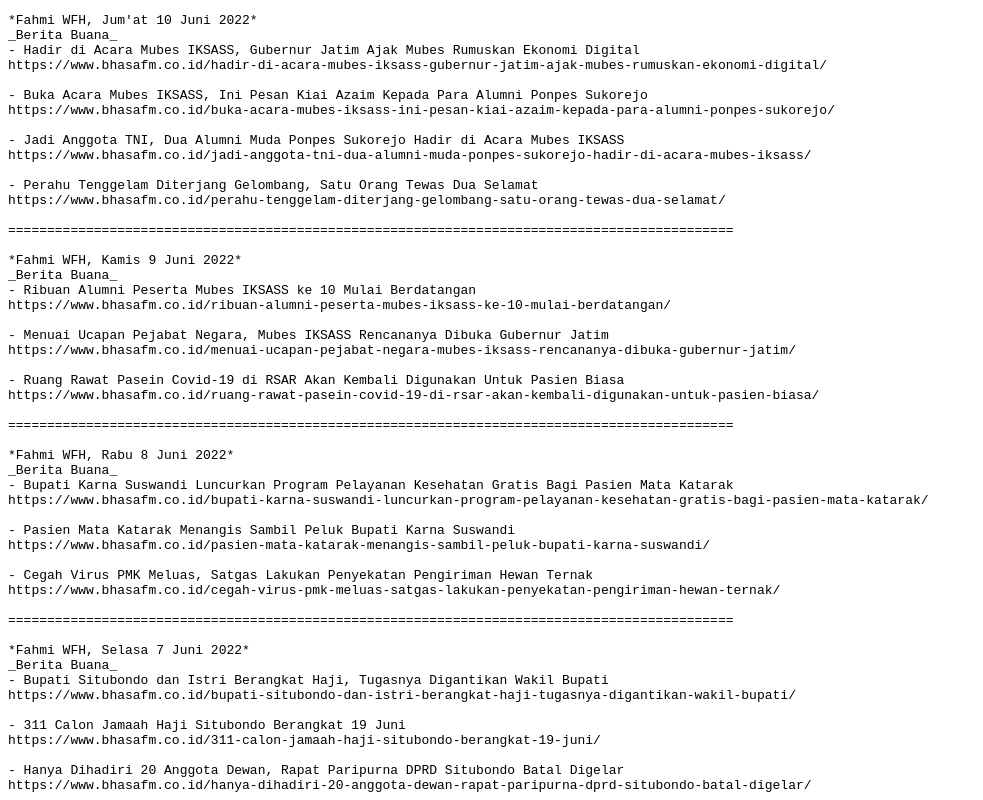
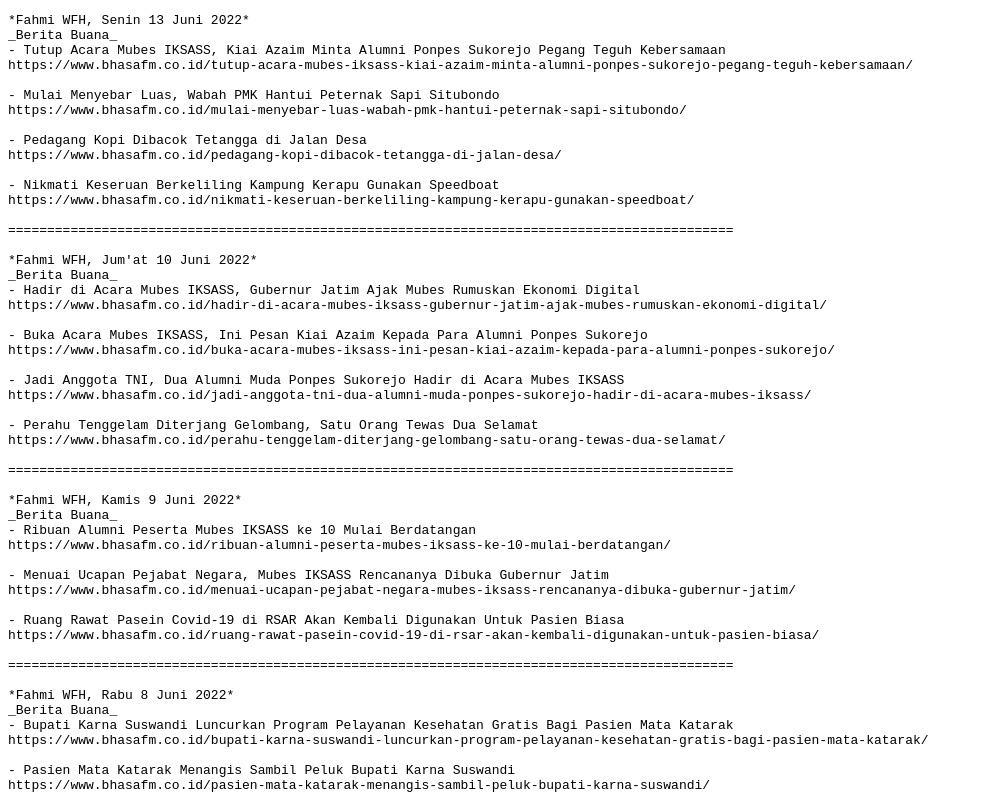
Before and after one commit to fahmiaditia-work/fahmiaditia-work.github.io, a plain HTML site: page index.html in a window 1280 px wide. Shown: the top 800 px of the page, without its empty margins (0-983 px from the left). Drawn offline with Linux system fonts and the light colour scheme; a web font is replaced by a local one.

Commit message:
Update Senin 13 Juni 2022 | Berita Buana

```diff
--- a/index.html
+++ b/index.html
@@ -26,6 +26,22 @@
 </head>
 <body>
 <pre>
+*Fahmi WFH, Senin 13 Juni 2022*
+_Berita Buana_
+- Tutup Acara Mubes IKSASS, Kiai Azaim Minta Alumni Ponpes Sukorejo Pegang Teguh Kebersamaan
+https://www.bhasafm.co.id/tutup-acara-mubes-iksass-kiai-azaim-minta-alumni-ponpes-sukorejo-pegang-teguh-kebersamaan/
+
+- Mulai Menyebar Luas, Wabah PMK Hantui Peternak Sapi Situbondo
+https://www.bhasafm.co.id/mulai-menyebar-luas-wabah-pmk-hantui-peternak-sapi-situbondo/
+
+- Pedagang Kopi Dibacok Tetangga di Jalan Desa
+https://www.bhasafm.co.id/pedagang-kopi-dibacok-tetangga-di-jalan-desa/
+
+- Nikmati Keseruan Berkeliling Kampung Kerapu Gunakan Speedboat
+https://www.bhasafm.co.id/nikmati-keseruan-berkeliling-kampung-kerapu-gunakan-speedboat/
+
+=============================================================================================
+
 *Fahmi WFH, Jum'at 10 Juni 2022*
 _Berita Buana_
 - Hadir di Acara Mubes IKSASS, Gubernur Jatim Ajak Mubes Rumuskan Ekonomi Digital
```
